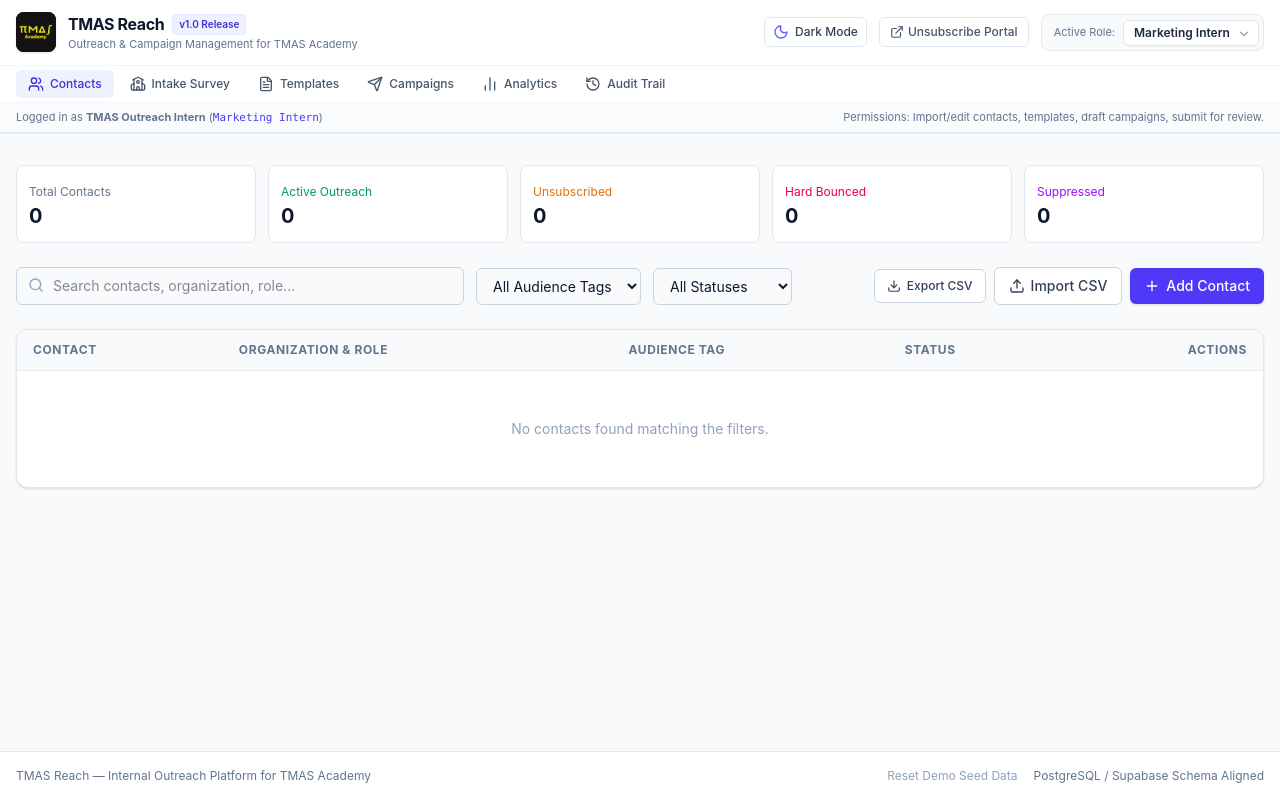
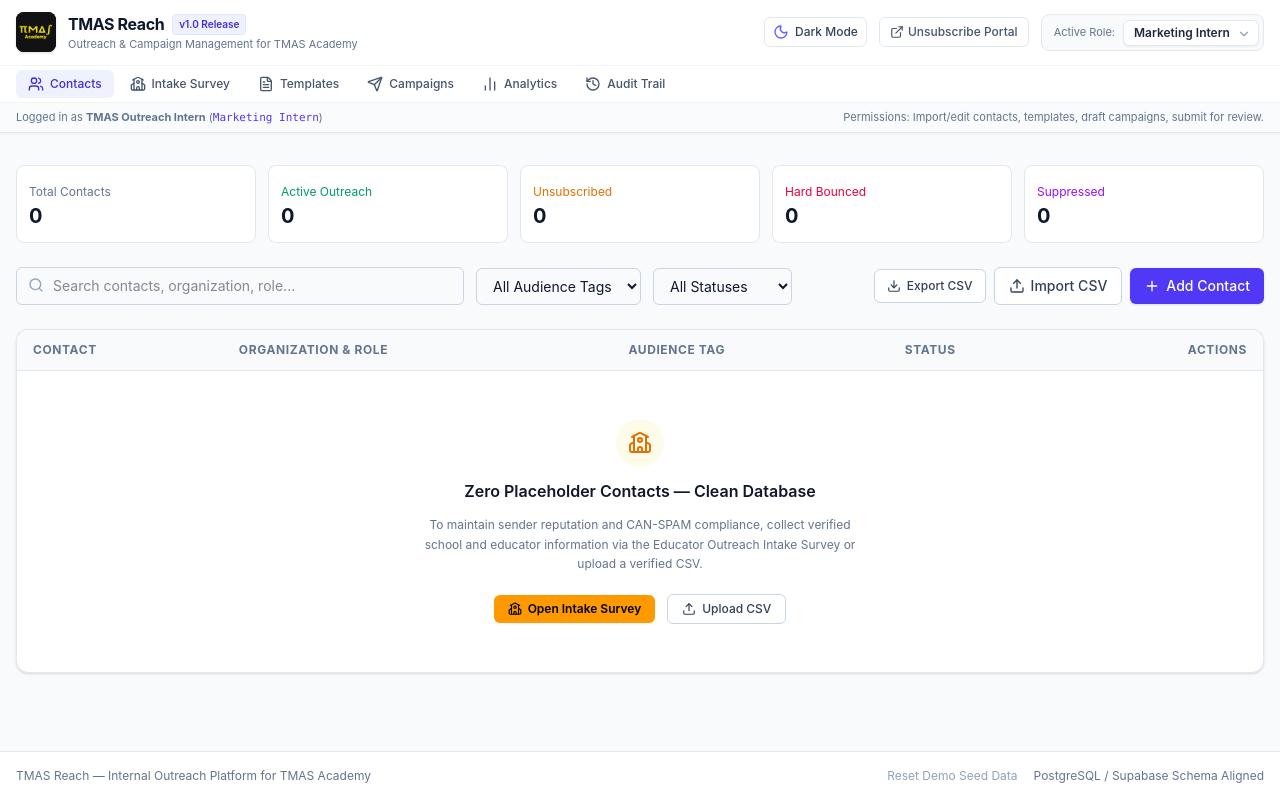
Before and after one commit to TMAS-Academy/tmas-reach, a React (Vite) app in the folder apps/web/: page / in a window 1280 px wide. Built offline with nearby package versions, Linux system fonts and the light colour scheme.

Commit message:
feat(web): add informative empty states and intake callouts when contact list is empty

```diff
--- a/apps/web/src/components/contacts/ContactList.tsx
+++ b/apps/web/src/components/contacts/ContactList.tsx
@@ -5,6 +5,7 @@ import { store } from '../../lib/store'
 import { ContactFormModal } from './ContactFormModal'
 import { CsvImportModal } from './CsvImportModal'
 import { ContactHistoryDrawer } from './ContactHistoryDrawer'
+import { EducatorSurveyForm } from '../survey/EducatorSurveyForm'
 import {
   Search,
   Plus,
@@ -17,6 +18,7 @@ import {
   Edit2,
   Lock,
   History,
+  School,
 } from 'lucide-react'
 
 interface ContactListProps {
@@ -31,6 +33,7 @@ export function ContactList({ contacts, campaigns = [], userRole }: ContactListP
   const [selectedStatus, setSelectedStatus] = useState<string>('all')
   const [isFormOpen, setIsFormOpen] = useState(false)
   const [isCsvOpen, setIsCsvOpen] = useState(false)
+  const [isSurveyModalOpen, setIsSurveyModalOpen] = useState(false)
   const [editingContact, setEditingContact] = useState<Contact | null>(null)
   const [historyContact, setHistoryContact] = useState<Contact | null>(null)
   const [rbacAlert, setRbacAlert] = useState<string | null>(null)
@@ -249,8 +252,38 @@ export function ContactList({ contacts, campaigns = [], userRole }: ContactListP
           <tbody className="divide-y divide-slate-100 dark:divide-slate-800">
             {paginatedContacts.length === 0 ? (
               <tr>
-                <td colSpan={5} className="px-4 py-12 text-center text-slate-400">
-                  No contacts found matching the filters.
+                <td colSpan={5} className="px-6 py-12 text-center">
+                  {contacts.length === 0 ? (
+                    <div className="mx-auto max-w-md space-y-3">
+                      <div className="mx-auto flex h-12 w-12 items-center justify-center rounded-full bg-amber-50 text-amber-600 dark:bg-amber-950/50 dark:text-amber-400">
+                        <School className="h-6 w-6" />
+                      </div>
+                      <h3 className="text-base font-semibold text-slate-900 dark:text-white">
+                        Zero Placeholder Contacts — Clean Database
+                      </h3>
+                      <p className="text-xs text-slate-500 dark:text-slate-400 leading-relaxed">
+                        To maintain sender reputation and CAN-SPAM compliance, collect verified school and educator information via the Educator Outreach Intake Survey or upload a verified CSV.
+                      </p>
+                      <div className="flex items-center justify-center gap-3 pt-2">
+                        <button
+                          type="button"
+                          onClick={() => setIsSurveyModalOpen(true)}
+                          className="inline-flex items-center gap-1.5 rounded-md bg-amber-500 px-3.5 py-1.5 text-xs font-semibold text-black hover:bg-amber-400 shadow-xs"
+                        >
+                          <School className="h-3.5 w-3.5" /> Open Intake Survey
+                        </button>
+                        <button
+                          type="button"
+                          onClick={() => setIsCsvOpen(true)}
+                          className="inline-flex items-center gap-1.5 rounded-md border border-slate-300 bg-white px-3.5 py-1.5 text-xs font-medium text-slate-700 hover:bg-slate-50 dark:border-slate-700 dark:bg-slate-800 dark:text-slate-200"
+                        >
+                          <Upload className="h-3.5 w-3.5" /> Upload CSV
+                        </button>
+                      </div>
+                    </div>
+                  ) : (
+                    <span className="text-slate-400">No contacts found matching the filters.</span>
+                  )}
                 </td>
               </tr>
             ) : (
@@ -391,6 +424,17 @@ export function ContactList({ contacts, campaigns = [], userRole }: ContactListP
         />
       )}
 
+      {isSurveyModalOpen && (
+        <div className="fixed inset-0 z-50 flex items-center justify-center bg-black/60 p-4 backdrop-blur-xs overflow-y-auto">
+          <div className="w-full max-w-2xl my-8">
+            <EducatorSurveyForm
+              onSuccess={() => setIsSurveyModalOpen(false)}
+              onCancel={() => setIsSurveyModalOpen(false)}
+            />
+          </div>
+        </div>
+      )}
+
       {historyContact && (
         <ContactHistoryDrawer
           contact={historyContact}
--- a/apps/web/src/components/survey/SurveyHub.tsx
+++ b/apps/web/src/components/survey/SurveyHub.tsx
@@ -228,7 +228,7 @@ export function SurveyHub({ surveys, onToast }: SurveyHubProps) {
                   </td>
                   <td className="px-4 py-3">
                     <div className="max-w-xs text-[11px] text-slate-600 dark:text-slate-400 truncate">
-                      {survey.programs_of_interest.join(', ')}
+                      {survey.programs_of_interest?.join(', ') || 'General Outreach'}
                     </div>
                   </td>
                   <td className="px-4 py-3">
--- a/apps/web/src/types/survey.ts
+++ b/apps/web/src/types/survey.ts
@@ -26,8 +26,8 @@ export interface SurveySubmission {
   organization: string
   job_role: string
   audience_tag: SurveyAudienceOption
-  grade_levels: string[]
-  programs_of_interest: string[]
+  grade_levels?: string[]
+  programs_of_interest?: string[]
   estimated_students?: number
   notes?: string
   consent_outreach: boolean
```
Also changed, not shown: 2 other files (tests, documents, lock files or other folders).
